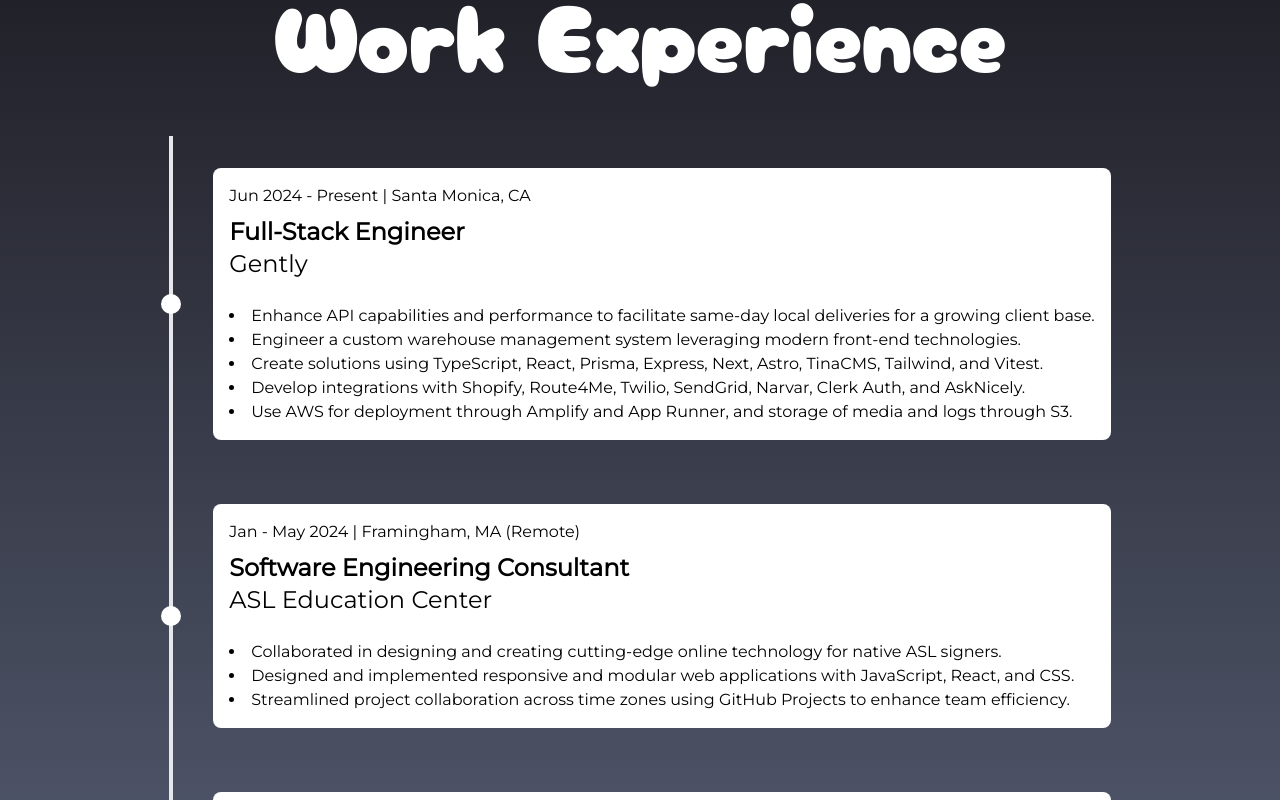
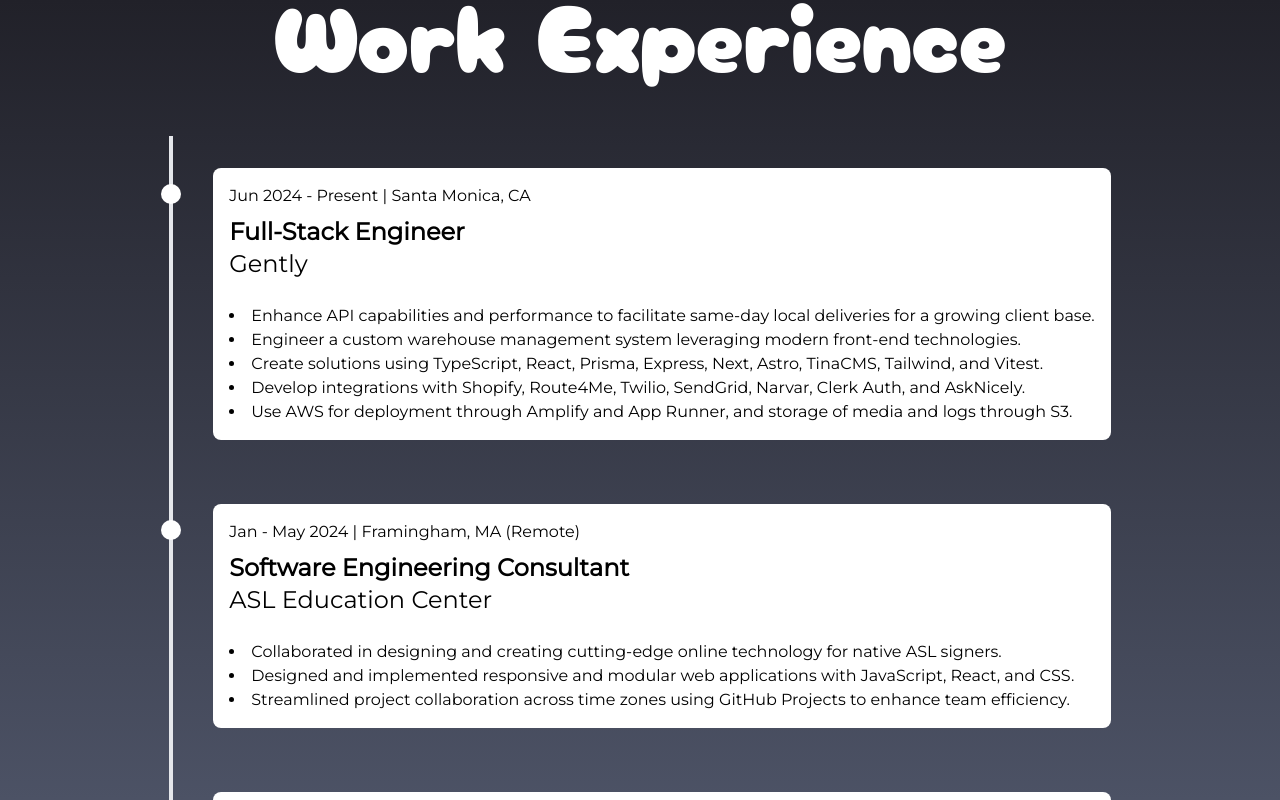
Before and after one commit to jennatripoli/jennatripoli.github.io, a Next.js app: page / in a window 1280 px wide. Shown: the part 4000-4800 px from the top of the page. Built offline with nearby package versions, Linux system fonts and the light colour scheme.

Commit message:
Update Experience.tsx

```diff
--- a/src/app/components/Experience.tsx
+++ b/src/app/components/Experience.tsx
@@ -86,8 +86,8 @@
   description: string[];
 }) => {
   return (
-    <div className="border-l-4 pl-8 py-8 flex flex-row items-center gap-x-8">
-      <div className="bg-white rounded-full w-5 h-5 -ml-11 flex-shrink-0" />
+    <div className="border-l-4 pl-8 py-8 flex flex-row items-start gap-x-8">
+      <div className="bg-white rounded-full w-5 h-5 -ml-11 mt-6 md:mt-4 flex-shrink-0" />
       <div className="bg-white rounded-lg p-4 text-left w-full">
         <p className="hidden md:block text-body text-sm lg:text-base">
           {date} | {location}
```
